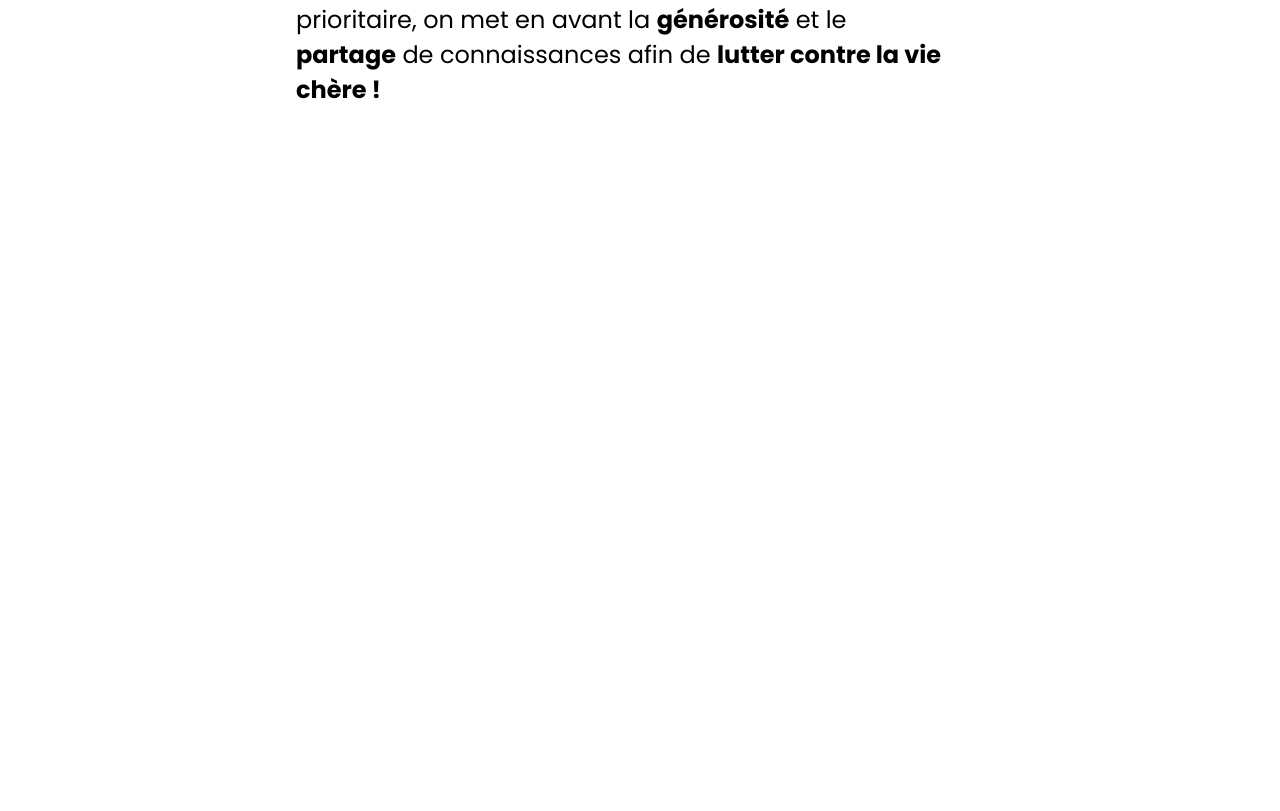
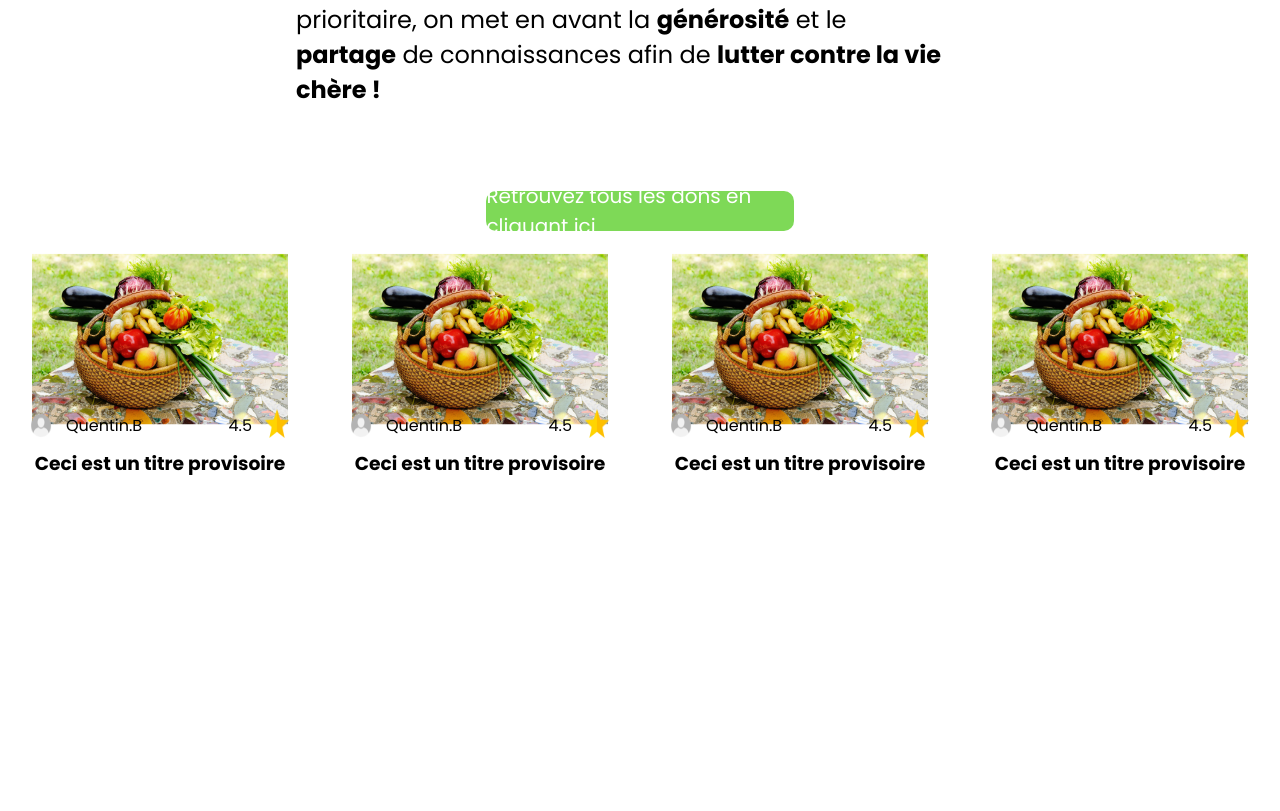
Before and after one commit to QuentinBrunin/planttoshare, a Laravel app: page / in a window 1280 px wide. Shown: the part 772-1583 px from the top of the page. Before the commit the page ends 903 px from the top, so only its background shows below. Run offline with Laravel 10, Linux system fonts and the light colour scheme; style sheets or scripts are compiled from the project's sources; some web fonts are replaced.

Commit message:
model annonce

```diff
--- a/resources/css/app.css
+++ b/resources/css/app.css
@@ -239,3 +239,74 @@ header nav ul li {
     top: -130px;
     right: -240px;
 }
+
+.redirection_dons{
+    display: flex;
+    justify-content: center;
+    align-items: center;
+    font-family: 'Poppins';
+    font-size: 20px;
+    background-color: #7ED957;
+    width: 24%;
+    margin: 60px auto -20px;
+    height: 40px;
+    border-radius: 10px;
+}
+
+.redirection_dons a {
+    display: inline-block;
+    color: white;
+    transition: 0.5s;
+}
+
+.redirection_dons a:hover {
+    transform: scale(1.05);
+}
+
+/* ANNONCE */
+
+.contain_annonce {
+    width: 20%;
+    margin: auto;
+    display: flex;
+    flex-direction: column;
+    font-family: "Poppins";
+    height: 600px;
+}
+
+.contain_annonce h3 {
+    margin-top: -5px;
+    text-align: center;
+}
+.avatar_auteur, .note_etoile{
+    display: flex;
+}
+
+.avatar_auteur {
+    margin-left: -16px;
+    width: 50%;
+}
+
+.avatar_auteur img {
+    width: 50px;
+}
+
+.note_etoile{
+    width: 70%;
+    justify-content: end;
+    margin-right: -14px;
+}
+
+.note_etoile img {
+    width: 50px;
+    margin-top: -4px;
+}
+
+.annonce_text {
+    margin-top: -70px;
+    display: flex;
+}
+
+.flex {
+    display: flex;
+}
--- a/resources/views/layouts/main.blade.php
+++ b/resources/views/layouts/main.blade.php
@@ -43,6 +43,73 @@
                 <img src="./img/Poppins.png" alt="Poppins">
             </div>
         </div>
+        <div class="redirection_dons">
+            <a href="">Retrouvez tous les dons en cliquant ici</a>
+        </div>
     </div>
 
+    <div class="flex">
+        <div class="contain_annonce">
+            <img src="./img/panier.png" alt="">
+            <div class="annonce_text">
+                <div class="avatar_auteur">
+                    <img src="./img/avatar.png" alt="">
+                    <p>Quentin.B</p>
+                </div>
+                <div class="note_etoile">
+                    <p>4.5</p>
+                    <img src="./img/etoile.png" alt="">
+                </div>
+            </div>
+            <h3>Ceci est un titre provisoire</h3>
+        </div>
+
+        <div class="contain_annonce">
+            <img src="./img/panier.png" alt="">
+            <div class="annonce_text">
+                <div class="avatar_auteur">
+                    <img src="./img/avatar.png" alt="">
+                    <p>Quentin.B</p>
+                </div>
+                <div class="note_etoile">
+                    <p>4.5</p>
+                    <img src="./img/etoile.png" alt="">
+                </div>
+            </div>
+            <h3>Ceci est un titre provisoire</h3>
+        </div>
+
+        <div class="contain_annonce">
+            <img src="./img/panier.png" alt="">
+            <div class="annonce_text">
+                <div class="avatar_auteur">
+                    <img src="./img/avatar.png" alt="">
+                    <p>Quentin.B</p>
+                </div>
+                <div class="note_etoile">
+                    <p>4.5</p>
+                    <img src="./img/etoile.png" alt="">
+                </div>
+            </div>
+            <h3>Ceci est un titre provisoire</h3>
+        </div>
+
+        <div class="contain_annonce">
+            <img src="./img/panier.png" alt="">
+            <div class="annonce_text">
+                <div class="avatar_auteur">
+                    <img src="./img/avatar.png" alt="">
+                    <p>Quentin.B</p>
+                </div>
+                <div class="note_etoile">
+                    <p>4.5</p>
+                    <img src="./img/etoile.png" alt="">
+                </div>
+            </div>
+            <h3>Ceci est un titre provisoire</h3>
+        </div>
+    </div>
+
+
+
 @endsection
```
Also changed, not shown: public/img/avatar.png (added), public/img/etoile.png (added), public/img/panier.png (added).
